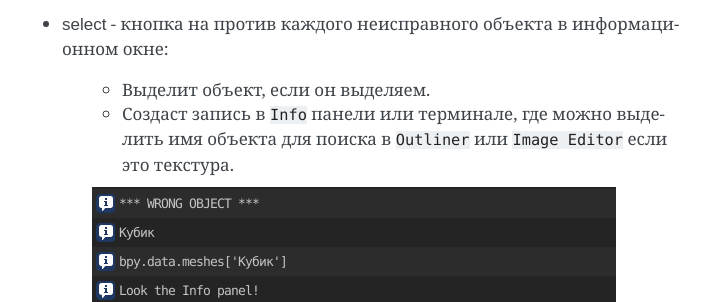
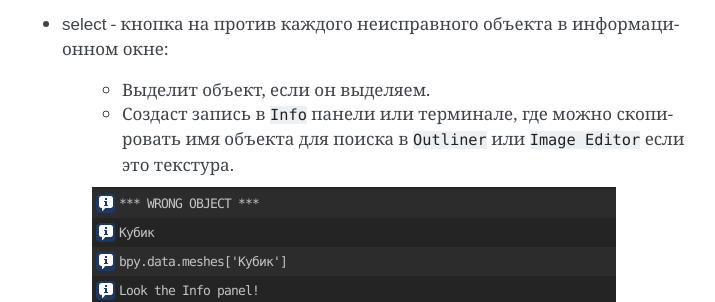
Before and after one commit to volodya-renderberg/cerebro-b3d-connect-manual, a Sphinx documentation site: the page built from docs/source/manual/check_panel.rst, in a window 1280 px wide and 900 px high, scrolled down 1863 px. Shown: the part 158-460 px from the top of the window, without its empty margins (388-1103 px from the left). Built offline with Sphinx 7.4.7, drawn with Linux system fonts in a browser that asks for light colours.

Commit message:
fix text

```diff
--- a/docs/source/manual/check_panel.rst
+++ b/docs/source/manual/check_panel.rst
@@ -69,7 +69,7 @@ Check
 
       * Выделит объект, если он выделяем.
 
-      * Создаст запись в ``Info`` панели или терминале, где можно выделить имя объекта для поиска в ``Outliner`` или ``Image Editor`` если это текстура.
+      * Создаст запись в ``Info`` панели или терминале, где можно скопировать имя объекта для поиска в ``Outliner`` или ``Image Editor`` если это текстура.
 
       .. image:: ../_static/images/check_wrong_info_panel.png
 
--- a/docs/source/manual/work_panel.rst
+++ b/docs/source/manual/work_panel.rst
@@ -159,7 +159,7 @@ Check
 
       * Выделит объект, если он выделяем.
 
-      * Создаст запись в ``Info`` панели или терминале, где можно выделить имя объекта для поиска в ``Outliner`` или ``Image Editor`` если это текстура.
+      * Создаст запись в ``Info`` панели или терминале, где можно скопировать имя объекта для поиска в ``Outliner`` или ``Image Editor`` если это текстура.
 
       .. image:: ../_static/images/check_wrong_info_panel.png
 
```
